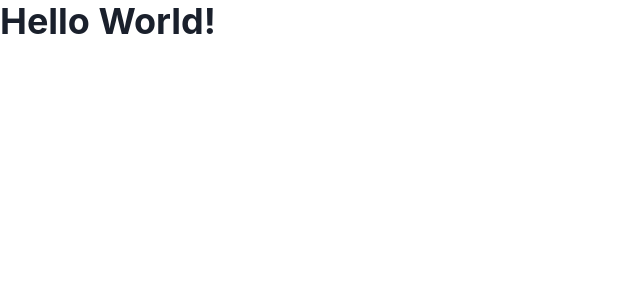
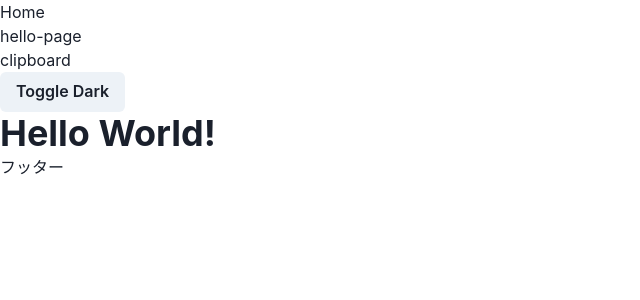
Before and after one commit to seijinrosen/tools, a Next.js app: page /hello-page in a window 1280 px wide. Shown: the top 300 px of the page, without its empty margins (0-640 px from the left). Built offline with nearby package versions, Linux system fonts and the light colour scheme.

Commit message:
Add layouts, color mode toggle

```diff
--- /dev/null
+++ b/src/components/footer/index.tsx
@@ -0,0 +1,5 @@
+const Footer = () => {
+  return <footer>フッター</footer>;
+};
+
+export default Footer;
--- /dev/null
+++ b/src/components/layout.tsx
@@ -0,0 +1,18 @@
+// https://nextjs.org/docs/basic-features/layouts
+
+import Footer from "./footer";
+import Navbar from "./navbar";
+
+interface LayoutProps {
+  children: React.ReactNode;
+}
+
+export default function Layout({ children }: LayoutProps) {
+  return (
+    <>
+      <Navbar />
+      <main>{children}</main>
+      <Footer />
+    </>
+  );
+}
--- /dev/null
+++ b/src/components/navbar/index.tsx
@@ -0,0 +1,30 @@
+// https://nextjs.org/docs/api-reference/next/link
+// https://chakra-ui.com/docs/styled-system/color-mode#usecolormode
+
+import { Button, useColorMode } from "@chakra-ui/react";
+import Link from "next/link";
+
+function Navbar() {
+  const { colorMode, toggleColorMode } = useColorMode();
+
+  return (
+    <header>
+      <ul>
+        <li>
+          <Link href="/">Home</Link>
+        </li>
+        <li>
+          <Link href="/hello-page">hello-page</Link>
+        </li>
+        <li>
+          <Link href="/clipboard">clipboard</Link>
+        </li>
+      </ul>
+      <Button onClick={toggleColorMode}>
+        Toggle {colorMode === "light" ? "Dark" : "Light"}
+      </Button>
+    </header>
+  );
+}
+
+export default Navbar;
--- a/src/pages/_app.tsx
+++ b/src/pages/_app.tsx
@@ -1,12 +1,16 @@
+// https://nextjs.org/docs/basic-features/layouts#single-shared-layout-with-custom-app
 // https://chakra-ui.com/getting-started/nextjs-guide#provider-setup
 
 import { ChakraProvider } from "@chakra-ui/react";
 import type { AppProps } from "next/app";
+import Layout from "../components/layout";
 
 export default function App({ Component, pageProps }: AppProps) {
   return (
     <ChakraProvider>
-      <Component {...pageProps} />
+      <Layout>
+        <Component {...pageProps} />
+      </Layout>
     </ChakraProvider>
   );
 }
--- a/src/pages/_document.tsx
+++ b/src/pages/_document.tsx
@@ -1,10 +1,15 @@
-import { Html, Head, Main, NextScript } from "next/document";
+// https://chakra-ui.com/docs/styled-system/color-mode#for-nextjs
+
+import { ColorModeScript } from "@chakra-ui/react";
+import { Head, Html, Main, NextScript } from "next/document";
+import theme from "./theme";
 
 export default function Document() {
   return (
     <Html lang="en">
       <Head />
       <body>
+        <ColorModeScript initialColorMode={theme.config.initialColorMode} />
         <Main />
         <NextScript />
       </body>
--- /dev/null
+++ b/src/pages/theme.ts
@@ -0,0 +1,12 @@
+// https://chakra-ui.com/docs/styled-system/color-mode#updating-the-theme-config
+
+import { extendTheme, type ThemeConfig } from "@chakra-ui/react";
+
+const config: ThemeConfig = {
+  initialColorMode: "light",
+  useSystemColorMode: false,
+};
+
+const theme = extendTheme({ config });
+
+export default theme;
```
